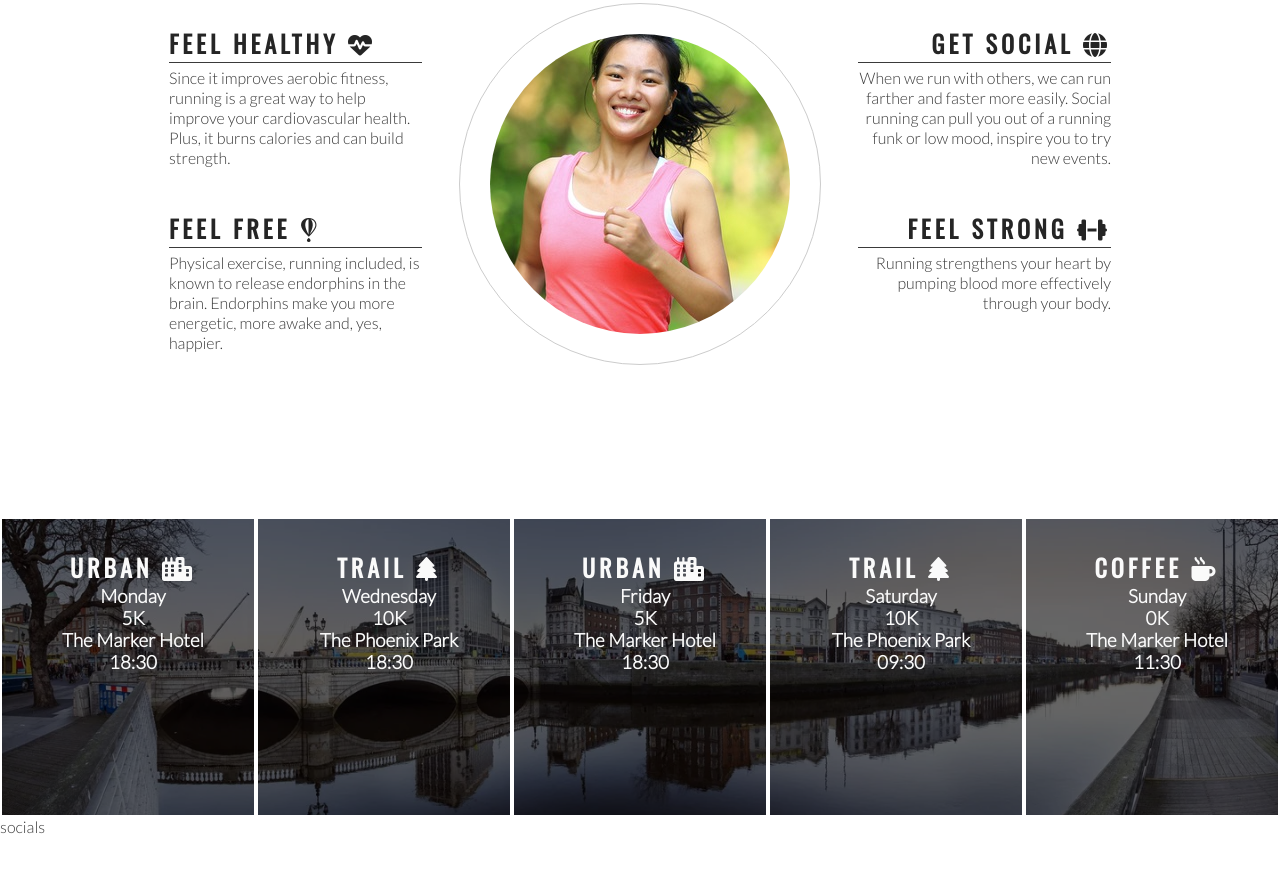
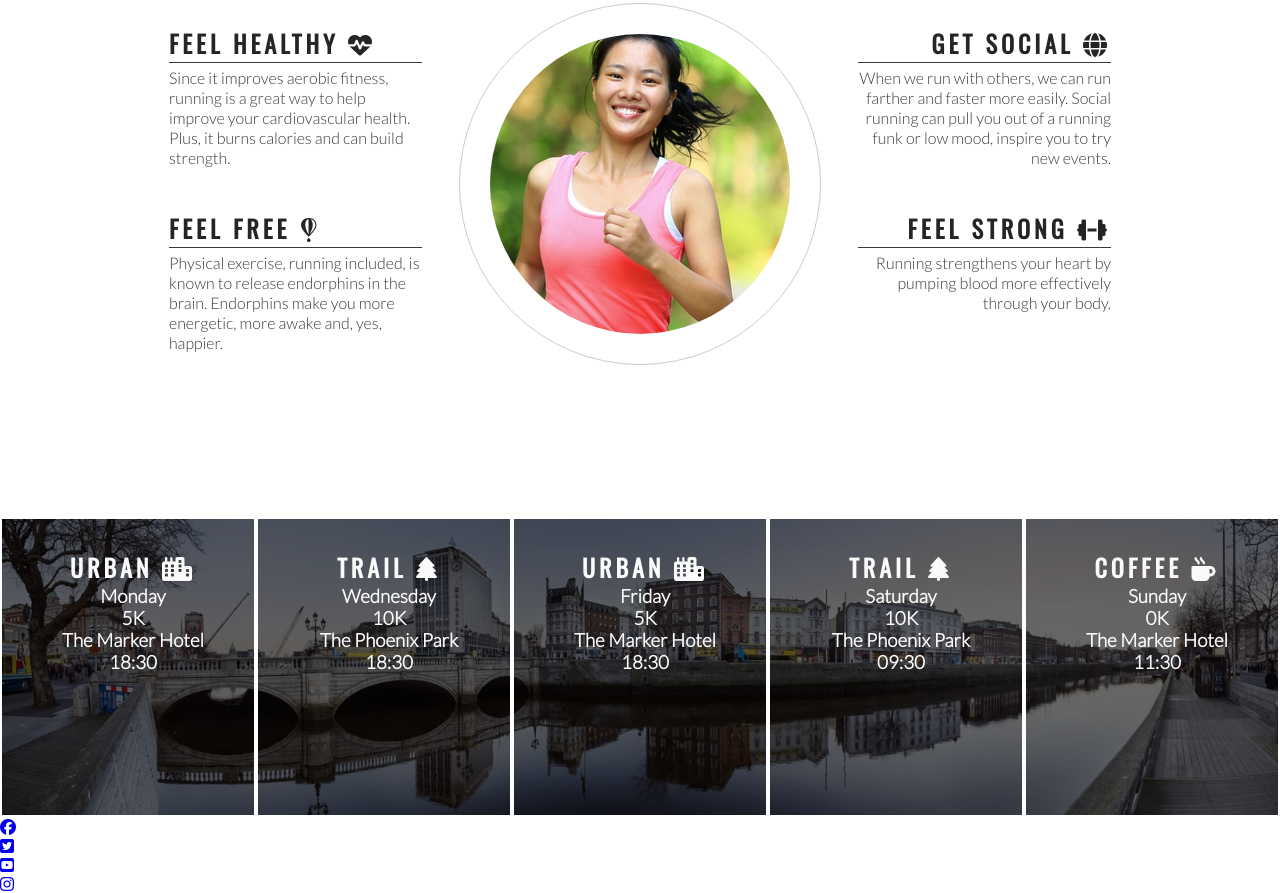
Before and after one commit to kubecks/love-running, a plain HTML site: page index.html in a window 1280 px wide. Shown: the part 778-1671 px from the top of the page. Before the commit the page ends 1614 px from the top, so only its background shows below. Drawn offline with nearby package versions, Linux system fonts and the light colour scheme.

Commit message:
Add social media icons to footer

```diff
--- a/index.html
+++ b/index.html
@@ -118,7 +118,24 @@
     </div>
    </section>
    <footer>
-    socials
+    <ul>
+        <li>
+            <a href="https://facebook.com" target="_blank" rel="noopener"
+                aria-label="Visit our Facebook page (opens in a new tab)"><i class="fab fa-facebook"></i></a>
+        </li>
+        <li>
+            <a href="https://twitter.com" target="_blank" rel="noopener"
+                aria-label="Visit our Twitter page (opens in a new tab)"><i class="fab fa-twitter-square"></i></a>
+        </li>
+        <li>
+            <a href="https://youtube.com" target="_blank" rel="noopener"
+                aria-label="Visit our YouTube page (opens in a new tab)"><i class="fab fa-youtube-square"></i></a>
+        </li>
+        <li>
+            <a href="https://instagram.com" target="_blank" rel="noopener"
+                aria-label="Visit our Instagram page (opens in a new tab)"><i class="fab fa-instagram"></i></a>
+        </li>
+    </ul>
    </footer>
 
    <!--font awesome script-->
```
